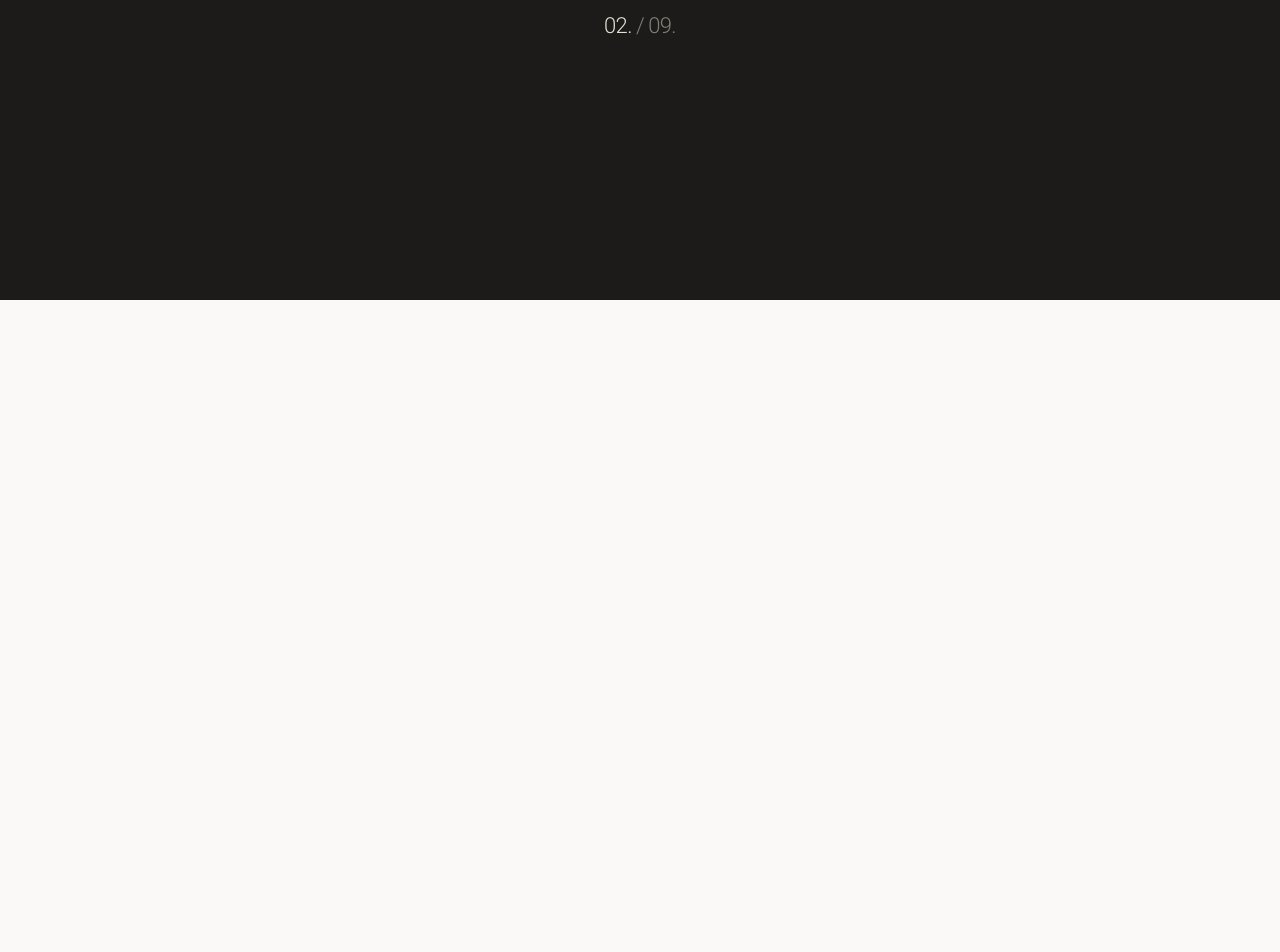
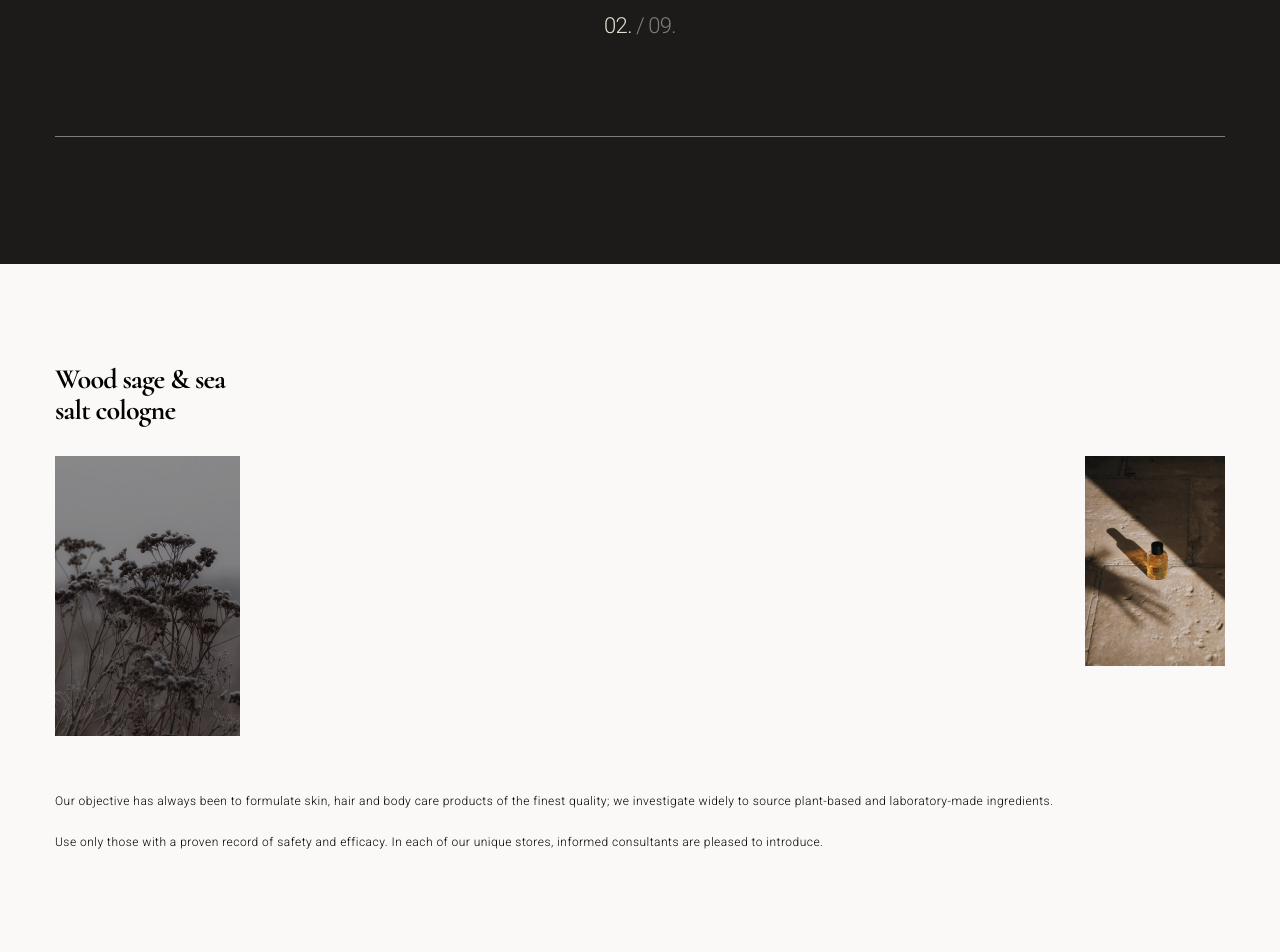
Before and after one commit to MaksimLisovoi/fine-scents-project, a plain HTML site: page index.html in a window 1280 px wide. Shown: the part 2807-3759 px from the top of the page. Before the commit the page ends 3107 px from the top, so only its background shows below. Drawn offline with nearby package versions, Linux system fonts and the light colour scheme.

Commit message:
section INFO done!

```diff
--- a/index.html
+++ b/index.html
@@ -305,7 +305,7 @@
           <h2 class="section-gallery__header">GALLERY</h2>
 
           <div class="section-gallery__gallery">
-            <img src="./images/gallery-img.jpg" alt="" />
+            <img class="section-gallery__gallery--image" src="./images/gallery-img.jpg" alt="" />
           </div>
           <div class="section-gallery__pagination">
             <span class="section-gallery__pagination--page active">02.</span>
@@ -314,6 +314,40 @@
           </div>
         </div>
       </section>
+
+      <!-- INFO -->
+
+      <section class="section-info">
+        <div class="container">
+          <h2 class="section-info__header">Wood sage & sea salt cologne</h2>
+          <div class="section-info__img-box">
+            <img
+              class="section-info__img"
+              src="./images/imgs/section-info-img.jpg"
+              alt=""
+              width="185"
+            />
+            <img src="./images/imgs/section-info-img2.jpg" alt="" width="140" />
+          </div>
+          <p class="section-info__description">
+            Our objective has always been to formulate skin, hair and body care products of the
+            finest quality; we investigate widely to source plant-based and laboratory-made
+            ingredients.
+          </p>
+          <p class="section-info__description">
+            Use only those with a proven record of safety and efficacy. In each of our unique
+            stores, informed consultants are pleased to introduce.
+          </p>
+        </div>
+      </section>
+
+      <!-- MATERIAL -->
+      <section>
+        <div class="container">
+          <img src="" alt="" />
+          <p></p>
+        </div>
+      </section>
     </main>
     <footer></footer>
   </body>
--- a/sass/layouts/_section-gallery.scss
+++ b/sass/layouts/_section-gallery.scss
@@ -1,6 +1,6 @@
 .section-gallery {
   padding-top: 100px;
-  padding-bottom: 164px;
+  padding-bottom: 127px;
   background-color: $gallery-background-color;
 }
 
@@ -10,9 +10,12 @@
   margin-bottom: 56px;
   color: $gallery-text-color;
 }
-
+.section-gallery__gallery--image {
+  margin: 0 auto;
+}
 .section-gallery__pagination {
   text-align: center;
+  border-bottom: 1px solid rgba(229, 223, 211, 0.5);
 }
 .section-gallery__pagination--page {
   font-family: 'Roboto';
--- /dev/null
+++ b/sass/layouts/_section-info.scss
@@ -0,0 +1,39 @@
+.section-info {
+  padding-top: 100px;
+  padding-bottom: 100px;
+
+  background-color: $primary-white-color;
+}
+.section-info__header {
+  font-family: 'Cormorant';
+  font-weight: 700;
+  font-size: 28px;
+  line-height: 1.1;
+  letter-spacing: -0.03em;
+
+  width: 185px;
+}
+.section-info__img-box {
+  display: flex;
+  align-items: flex-start;
+  justify-content: space-between;
+
+  margin-top: 30px;
+  margin-bottom: 56px;
+}
+
+.section-info__img {
+  margin-right: 14px;
+}
+
+.section-info__description {
+  font-family: 'Roboto', sans-serif;
+  font-size: 12px;
+  font-weight: 300;
+  line-height: 1.6;
+  letter-spacing: 0.04em;
+}
+
+.section-info__description:not(:last-child) {
+  margin-bottom: 22px;
+}
--- a/sass/main.scss
+++ b/sass/main.scss
@@ -8,3 +8,4 @@
 @import './components/buttons';
 @import './layouts/_section-about';
 @import './layouts/section-gallery';
+@import './layouts/section-info';
```
Also changed, not shown: images/imgs/section-info-img.jpg (added), images/imgs/section-info-img2.jpg (added), sass/main.css, 1 other file.
